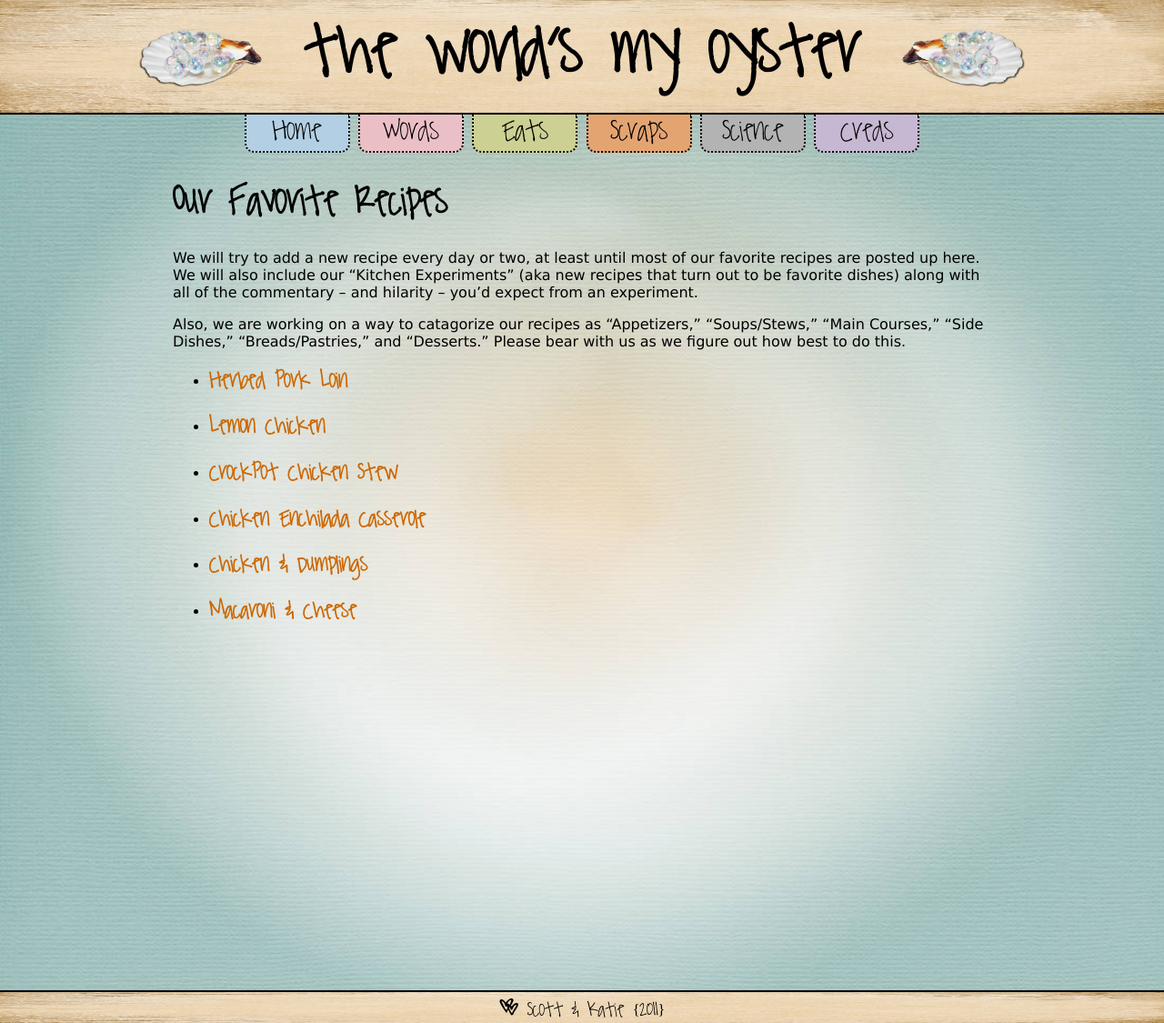
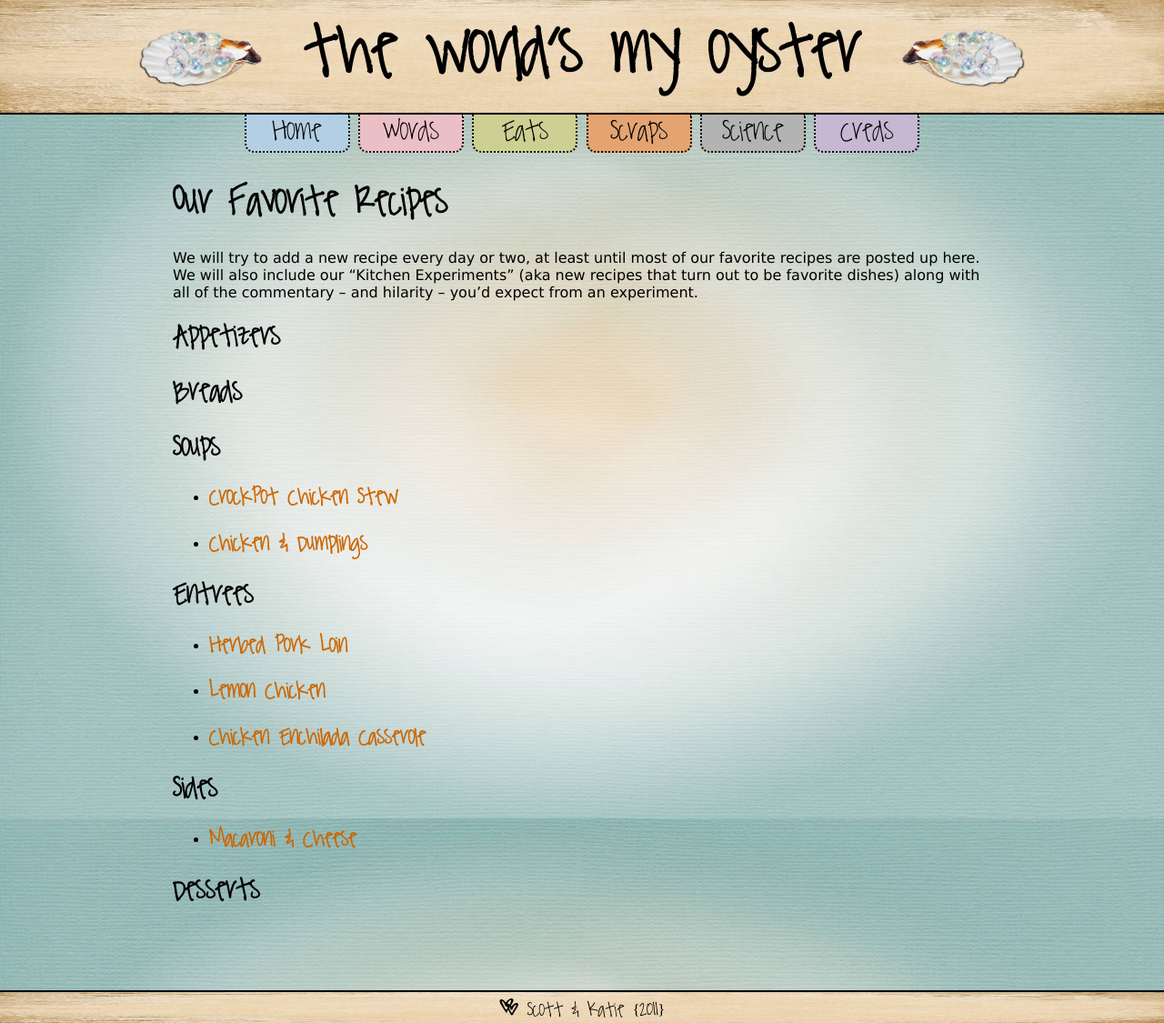
Before and after one commit to kpetersen/kpetersen.github.io, a Jekyll site: the page built from eats/index.markdown, in a window 1280 px wide and 1125 px high. Shown: the whole window at 91% size. Built offline with Jekyll 4.4.1, drawn with Linux system fonts in a browser that asks for light colours.

Commit message:
categorized Eats

```diff
--- a/eats/index.markdown
+++ b/eats/index.markdown
@@ -4,17 +4,36 @@ layout: default
 section: eats
 ---
 
-# Our Favorite Recipes #
+# Our Favorite Recipes
 We will try to add a new recipe every day or two, at least until most of our favorite recipes are posted up here. We will also
 include our "Kitchen Experiments" (aka new recipes that turn out to be favorite dishes) along with all of the commentary -- and hilarity -- you'd expect from an experiment.
 
-Also, we are working on a way to catagorize our recipes as "Appetizers," "Soups/Stews," "Main Courses," "Side Dishes," "Breads/Pastries," and "Desserts."
-Please bear with us as we figure out how best to do this.
+## Appetizers
+{% for post in site.categories.appetizers %}
+* ### [{{post.title}}]({{post.url}})
+{% endfor %}
 
-<ul id="posts">
-{% for post in site.categories.eats %}
-  <li>
-    <h3><a href="{{ post.url }}"> {{ post.title }} </a></h3>
-  </li>
+## Breads
+{% for post in site.categories.breads %}
+* ### [{{post.title}}]({{post.url}})
 {% endfor %}
-</ul>
+
+## Soups
+{% for post in site.categories.soups %}
+* ### [{{post.title}}]({{post.url}})
+{% endfor %}
+
+## Entrees
+{% for post in site.categories.entrees %}
+* ### [{{post.title}}]({{post.url}})
+{% endfor %}
+
+## Sides
+{% for post in site.categories.sides %}
+* ### [{{post.title}}]({{post.url}})
+{% endfor %}
+
+## Desserts
+{% for post in site.categories.desserts %}
+* ### [{{post.title}}]({{post.url}})
+{% endfor %}
```
Also changed, not shown: eats/entrees/_posts/2011-10-24-chicken-enchilada-casserole.markdown (renamed from eats/_posts/2011-10-24-chicken-enchilada-casserole.markdown), eats/entrees/_posts/2011-10-24-lemon-chicken.markdown (renamed from eats/_posts/2011-10-24-lemon-chicken.markdown), eats/entrees/_posts/2011-10-25-baked-pork-loin.markdown (renamed from eats/_posts/2011-10-25-baked-pork-loin.markdown), eats/sides/_posts/2011-10-22-macaroni-and-cheese.markdown (renamed from eats/_posts/2011-10-22-first-post.markdown), eats/soups/_posts/2011-10-24-chicken-and-dumplings.markdown (renamed from eats/_posts/2011-10-24-chicken-and-dumplings.markdown), eats/soups/_posts/2011-10-24-crockpot-chicken-stew.markdown (renamed from eats/_posts/2011-10-24-crockpot-chicken-stew.markdown).
